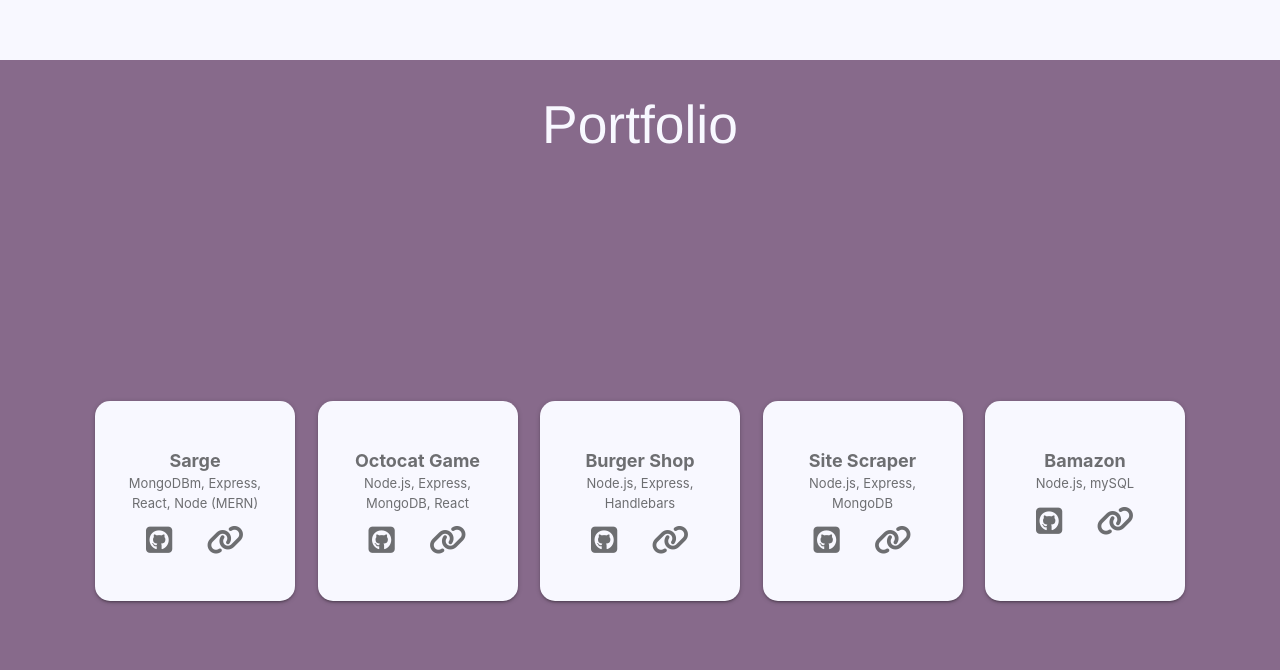
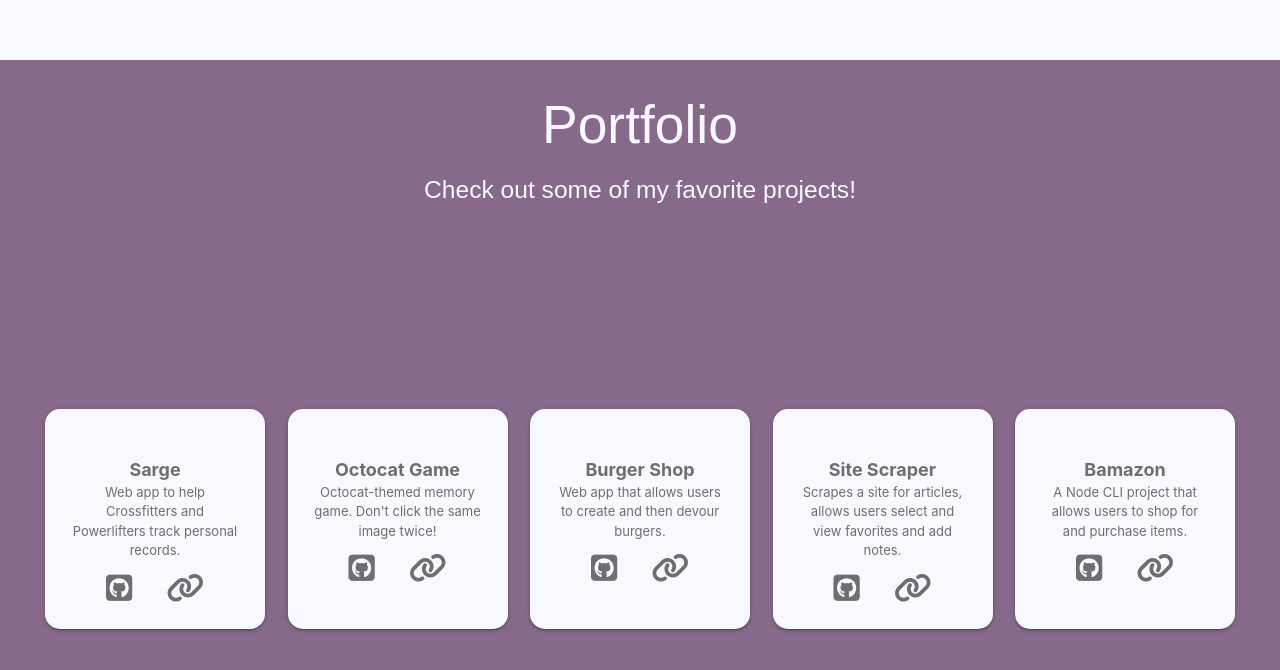
Before and after one commit to kalargent/ReactPortfolio, a React (Create React App) app: page / in a window 1280 px wide. Shown: the part 1540-2210 px from the top of the page. Built offline with nearby package versions, Linux system fonts and the light colour scheme.

Commit message:
updated cards with new descriptions and sizes

```diff
--- a/src/components/ProjectCard/style.css
+++ b/src/components/ProjectCard/style.css
@@ -1,6 +1,6 @@
 .card {
-    width: 200px;
-    height: 200px;
+    width: 220px;
+    height: 220px;
     /* background: #D3D3D3;  */
     background: #F8F8FF;
     /* padding: 10px;
--- a/src/pages/LandingPage/index.js
+++ b/src/pages/LandingPage/index.js
@@ -9,6 +9,7 @@ const LandingPage = (props) =>{
             The user experience for this site is currently under construction. Scroll down to check out my portfolio. <br></br>
             <a href="https://kalargent.github.io/bootstrap-portfolio/index.html" target="blank">Click Here</a> to view my old site.
             </div>  */}
+
             <div className="intro">
                 <h1>Hello, I'm Karen!</h1>
             </div>
--- a/src/pages/PortfolioPage/index.js
+++ b/src/pages/PortfolioPage/index.js
@@ -16,6 +16,7 @@ const PortfolioPage = props => {
     <div className="portfolio-page">
       <div className="portfolio-title">
         <h2>Portfolio</h2>
+        <h5>Check out some of my favorite projects! </h5>
       </div>
 
 
--- a/src/pages/PortfolioPage/style.css
+++ b/src/pages/PortfolioPage/style.css
@@ -8,10 +8,17 @@
 }
 
 .portfolio-title {
-    font-family: 'Arimo', sans-serif;
+    font-family: 'Josefin Sans', sans-serif;
     /* size: 100rem;  */
     color: #F8F8FF;
     text-align: center;
+}
+
+.p {
+    font-family: 'Arimo', sans-serif;
+    color:#F8F8FF;
+    text-align: center;
+    padding: 30px;
 }
 
 .project-cards {
--- a/src/projects.json
+++ b/src/projects.json
@@ -6,7 +6,7 @@
     "git": "https://github.com/kmj217/Project3",
     "prod": "https://guarded-oasis-99226.herokuapp.com/",
     "video": "",
-    "description": "MongoDBm, Express, React, Node (MERN)"
+    "description": "Web app to help Crossfitters and Powerlifters track personal records."
   },
 
   {
@@ -16,7 +16,7 @@
     "git": "https://github.com/kalargent/clicking-with-marnie",
     "prod": "https://kalargent.github.io/clicking-with-marnie/",
     "video": "",
-    "description": "Node.js, Express, MongoDB, React"
+    "description": "Octocat-themed memory game. Don't click the same image twice!"
   },
 
   {
@@ -25,7 +25,7 @@
     "image": "https://media2.s-nbcnews.com/i/newscms/2019_03/1401615/anne-burrell-killer-turkey-burger-today-main-today-190114-02_221ba7fea3790e918974cc7c16a29b64.jpg",
     "git": "https://github.com/kalargent/eat-da-burger",
     "prod": "https://cryptic-ravine-79248.herokuapp.com/",
-    "description": "Node.js, Express, Handlebars"
+    "description": "Web app that allows users to create and then devour burgers."
   },
 
   {
@@ -35,7 +35,7 @@
     "git": "https://github.com/kalargent/site-scrape",
     "prod": "https://warm-journey-95389.herokuapp.com",
     "video": "",
-    "description": "Node.js, Express, MongoDB"
+    "description": "Scrapes a site for articles, allows users select and view favorites and add notes."
   },
 {
     "id": 7,
@@ -44,6 +44,6 @@
     "git": "https://github.com/kalargent/pup-friend-finder",
     "prod": "https://embed.vidyard.com/share/UtydV5wznNf22ZkbA9FfBA?",
 
-    "description": "Node.js, mySQL"
+    "description": "A Node CLI project that allows users to shop for and purchase items."
   }
 ]
```
